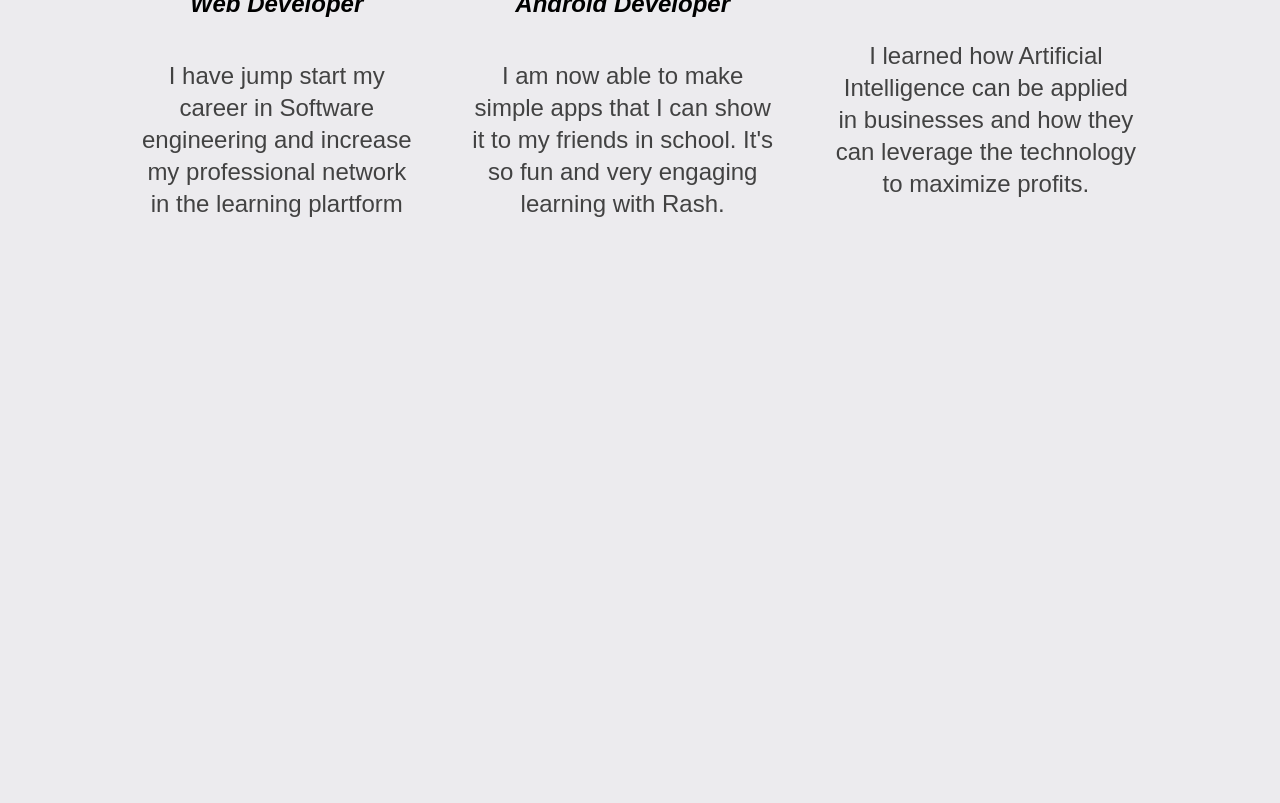
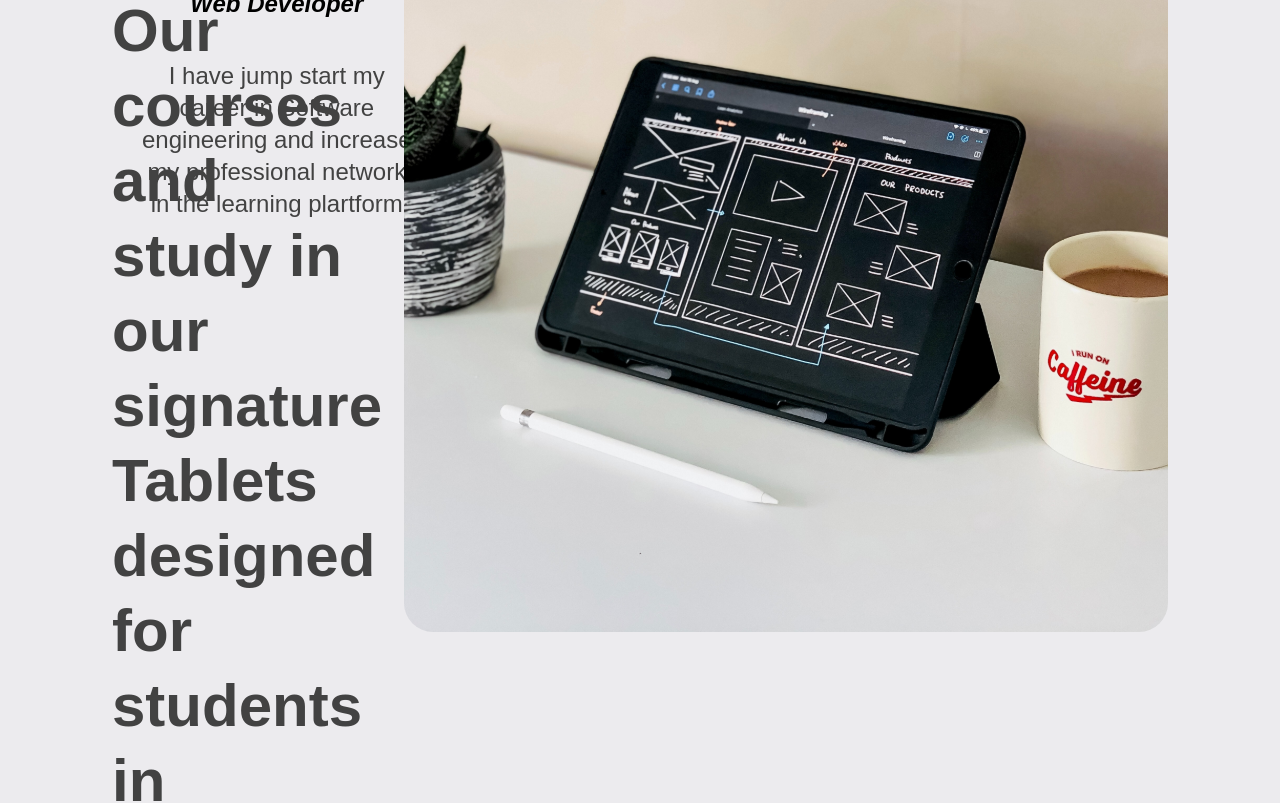
Before and after one commit to Rash-Computers/web, a Next.js app: page / in a window 1280 px wide. Shown: the part 2617-3420 px from the top of the page. Before the commit the page ends 2917 px from the top, so only its background shows below. Built offline with nearby package versions, Linux system fonts and the light colour scheme.

Commit message:
feat(demo): add request demo component

```diff
--- /dev/null
+++ b/components/home/Demo/index.tsx
@@ -0,0 +1,30 @@
+import React, { ReactElement } from 'react';
+
+export default function Demo(): ReactElement {
+	return (
+		<div className="flex justify-between items-center h-full">
+			<div className="flex items-start space-x-30 justify-between">
+				<div className="flex flex-col h-1/2 justify-between items-start">
+					<article className="mb-16 w-5/6">
+						<h1 className="text-6xl font-bold mb-8 leading-tight">
+							Explore Our courses and study in our signature Tablets designed
+							for students in schools
+						</h1>
+
+						<h2 className="text-3xl">
+							Ideal for High School students, the tablets comes with selected
+							courses and an offline code editor that allows you to run your
+							code smoothly and have a fantastic learning experience.{' '}
+						</h2>
+					</article>
+
+					<button className="bg-primary text-white font-semibold text-3xl px-5 py-3 rounded-full">
+						Request Demo
+					</button>
+				</div>
+
+				<img src="/assets/home/ipad.svg" alt="Tablet" className="-mt-20" />
+			</div>
+		</div>
+	);
+}
--- a/pages/index.tsx
+++ b/pages/index.tsx
@@ -1,5 +1,6 @@
 import React, { ReactElement } from 'react';
 
+import Demo from '../components/home/Demo';
 import Hero from '../components/home/Hero';
 import Partners from '../components/home/Partners';
 import Programs from '../components/home/Programs';
@@ -12,6 +13,7 @@ export default function Home(): ReactElement {
 			<Programs />
 			<Partners />
 			<Students />
+			<Demo />
 		</div>
 	);
 }
```
Also changed, not shown: public/assets/home/ipad.svg (added).
